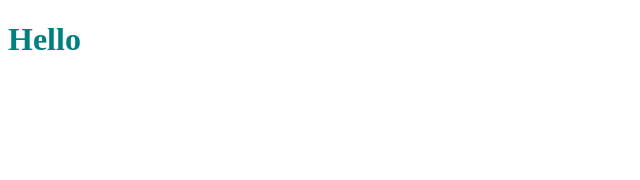
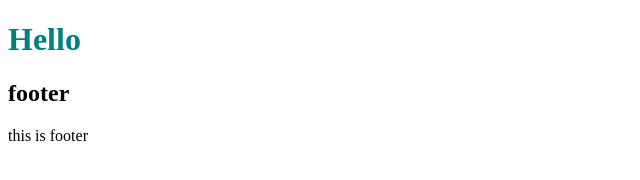
Before and after one commit to Haeder-mohamad/fs16, a plain HTML site: page index.html in a window 1280 px wide. Shown: the whole page, without its empty margins (0-640 px from the left). Drawn offline with Linux system fonts and the light colour scheme.

Commit message:
create footer section

```diff
--- a/index.html
+++ b/index.html
@@ -8,5 +8,10 @@
 </head>
 <body>
     <h1>Hello</h1>
+
+    <div class="footer">
+        <h2>footer</h2>
+        <div>this is footer</div>
+    </div>
 </body>
 </html>
```
